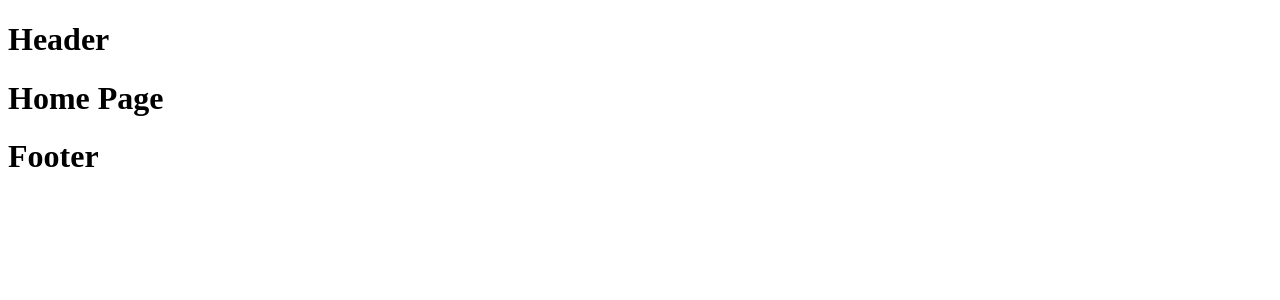
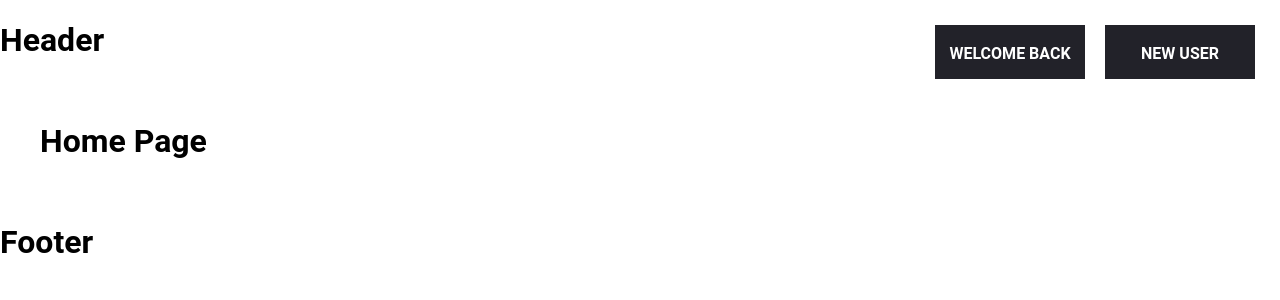
Before and after one commit to Team-NonAC/frontend, a React (Vite) app: page / in a window 1280 px wide. Shown: the top 300 px of the page. Built offline with nearby package versions, Linux system fonts and the light colour scheme.

Commit message:
login/signup

```diff
--- /dev/null
+++ b/src/App.css
@@ -0,0 +1,115 @@
+/* App.css */
+body {
+    margin: 0;
+    padding: 0;
+    font-family: 'Roboto', sans-serif;
+  }
+
+  .container {
+    position: relative;
+    max-width: 1200px;
+    margin: 0 auto;
+    padding: 20px;
+  }
+
+  .top-right-buttons {
+    position: fixed;
+    top: 20px;
+    right: 20px;
+    display: flex;
+    gap: 10px;
+  }
+
+  .scene {
+    width: 10em;
+    justify-content: center;
+    align-items: center;
+  }
+
+  .cube {
+    color: #ccc;
+    cursor: pointer;
+    font-family: 'Roboto', sans-serif;
+    transition: all 0.85s cubic-bezier(.17,.67,.14,.93);
+    transform-style: preserve-3d;
+    transform-origin: 100% 50%;
+    width: 10em;
+    height: 4em;
+  }
+
+  .cube:hover {
+    transform: rotateX(-90deg);
+  }
+
+  .side {
+    box-sizing: border-box;
+    position: absolute;
+    display: inline-block;
+    height: 4em;
+    width: 10em;
+    text-align: center;
+    text-transform: uppercase;
+    padding-top: 1.5em;
+    font-weight: bold;
+  }
+
+  .top {
+    background: wheat;
+    color: #222229;
+    transform: rotateX(90deg) translate3d(0, 0, 2em);
+    box-shadow: inset 0 0 0 5px #fff;
+  }
+
+  .front {
+    background: #222229;
+    color: #fff;
+    box-shadow: inset 0 0 0 5px #fff;
+    transform: translate3d(0, 0, 2em);
+  }
+
+.scene {
+    width: 10em;
+    justify-content: center;
+    align-items: center;
+   }
+
+   .cube {
+    color: #ccc;
+    cursor: pointer;
+    font-family: 'Roboto', sans-serif;
+    transition: all 0.85s cubic-bezier(.17,.67,.14,.93);
+    transform-style: preserve-3d;
+    transform-origin: 100% 50%;
+    width: 10em;
+    height: 4em;
+   }
+
+   .cube:hover {
+    transform: rotateX(-90deg);
+   }
+
+   .side {
+    box-sizing: border-box;
+    position: absolute;
+    display: inline-block;
+    height: 4em;
+    width: 10em;
+    text-align: center;
+    text-transform: uppercase;
+    padding-top: 1.5em;
+    font-weight: bold;
+   }
+
+   .top {
+    background: wheat;
+    color: #222229;
+    transform: rotateX(90deg) translate3d(0, 0, 2em);
+    box-shadow: inset 0 0 0 5px #fff;
+   }
+
+   .front {
+    background: #222229;
+    color: #fff;
+    box-shadow: inset 0 0 0 5px #fff;
+    transform: translate3d(0, 0, 2em);
+   }
--- a/src/App.jsx
+++ b/src/App.jsx
@@ -1,18 +1,40 @@
-import { useState } from 'react'
-import Header from './components/Header'
-import Footer from './components/Footer'
+import React from 'react';
+import { Link } from 'react-router-dom';  // Import Link from react-router-dom
+import Header from './components/Header';
+import Footer from './components/Footer';
+import './App.css';
 
-
-const App=()=> {
-
+const App = () => {
   return (
     <>
-      <Header/>
-      <a></a>
-      <h1>Home Page</h1>
-      <Footer/>
+      <Header />
+      <div className="container">
+        <div className="top-right-buttons">
+          <Link to="/login"> {/* Use Link instead of <a> */}
+            <div className="scene">
+              <div className="cube">
+                <span className="side top">Sign In</span>
+                <span className="side front">Welcome Back</span>
+              </div>
+            </div>
+          </Link>
+
+          {/* Similar Link for Sign Up button */}
+          <Link to="/signup">
+            <div className="scene">
+              <div className="cube">
+                <span className="side top">Sign Up</span>
+                <span className="side front">New User</span>
+              </div>
+            </div>
+          </Link>
+        </div>
+
+        <h1>Home Page</h1>
+      </div>
+      <Footer />
     </>
-  )
-}
+  );
+};
 
-export default App
+export default App;
```
